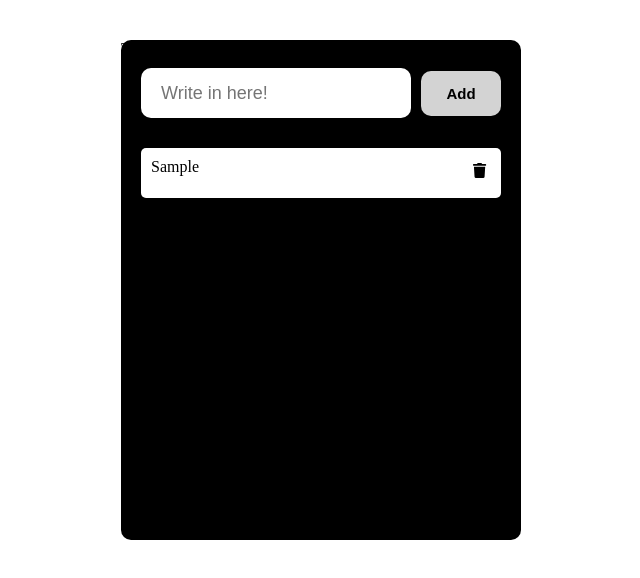
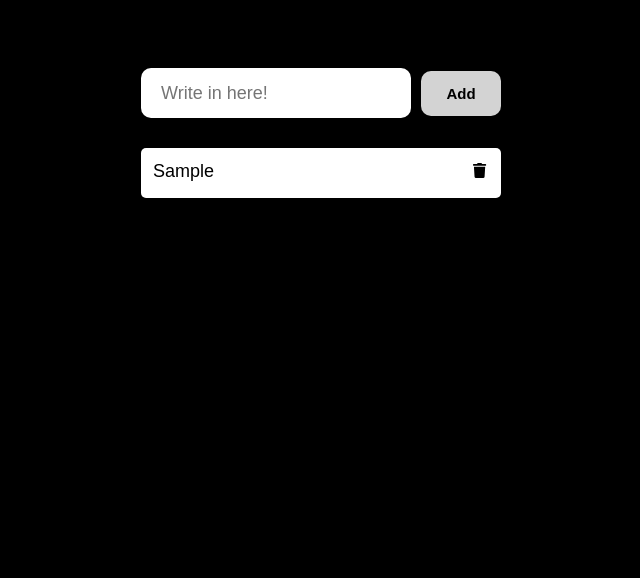
Before and after one commit to PaulaFAlves/todo_list, a React (Create React App) app: page / in a window 1280 px wide. Both pictures are taken after typing "Sample" into the empty fields and a click on the button "Add". Shown: the top 578 px of the page, without its empty margins (319-959 px from the left). Built offline with nearby package versions, Linux system fonts and the light colour scheme.

Commit message:
included setUpdate function on listItems

```diff
--- a/src/components/app/App.js
+++ b/src/components/app/App.js
@@ -18,6 +18,8 @@
 		}
 		this.handleInput = this.handleInput.bind(this);
 		this.addItem = this.addItem.bind(this);
+		this.deleteItem = this.deleteItem.bind(this);
+		this.setUpdate = this.setUpdate.bind(this);
 	}
 	handleInput(e) {
 		this.setState({
@@ -33,6 +35,7 @@
 		const newItem = this.state.currentItem;
 		if (newItem.text !== '') {
 			const newItems = [...this.state.items, newItem];
+			console.log(newItems)
 			this.setState({
 				items: newItems,
 				currentItem: {
@@ -41,6 +44,25 @@
 				}
 			});
 		}
+	}
+
+	deleteItem(key) {
+		const filteredItems = this.state.items.filter(item => item.key!==key);
+		this.setState({
+			items: filteredItems
+		})
+	}
+
+	setUpdate(text, key) {
+		const items = this.state.items;
+		items.map(item => {
+			if (item.key === key) {
+				item.text = text;
+			}
+		})
+		this.setState({
+			items: items
+		})
 	}
 
 	render() {
@@ -60,7 +82,9 @@
 					<button type="submit">Add</button>
 				</form>
 				<ListItems
-					items = {this.state.items}>
+					items = {this.state.items}
+					deleteItem = {this.deleteItem}
+					setUpdate = {this.setUpdate}>
 				</ListItems>
 			</div>
 		)
--- a/src/components/app/styles.css
+++ b/src/components/app/styles.css
@@ -1,5 +1,5 @@
 body {
-	background-color: #fff;
+	background-color: #000;
 }
 .main {
 	background-color: #000;
--- a/src/components/listItems/ListItems.js
+++ b/src/components/listItems/ListItems.js
@@ -11,9 +11,18 @@
 				<div
 					className="list"
 					key={item.key}>
-					<p>{item.text}
+					<p>
+						<input
+							type="text"
+							id={item.key}
+							value={item.text}
+							onChange={ (e) => props.setUpdate(e.target.value, item.key)}/>
 						<span>
-							<FontAwesomeIcon className="faicons" icon="trash" />
+							<FontAwesomeIcon
+								className="faicons"
+								icon="trash"
+								onClick={ () => props.deleteItem(item.key)}
+							/>
 						</span>
 					</p>
 				</div>
--- a/src/components/listItems/styles.css
+++ b/src/components/listItems/styles.css
@@ -23,3 +23,13 @@
 	margin: 5px;
 	font-size: 15px;
 }
+.list p input {
+	background-color: transparent;
+	border: 0;
+	color: #000;
+	font-size: 18px;
+	margin-top: 2px;
+}
+.list p input:focus {
+	outline: none;
+}
```
